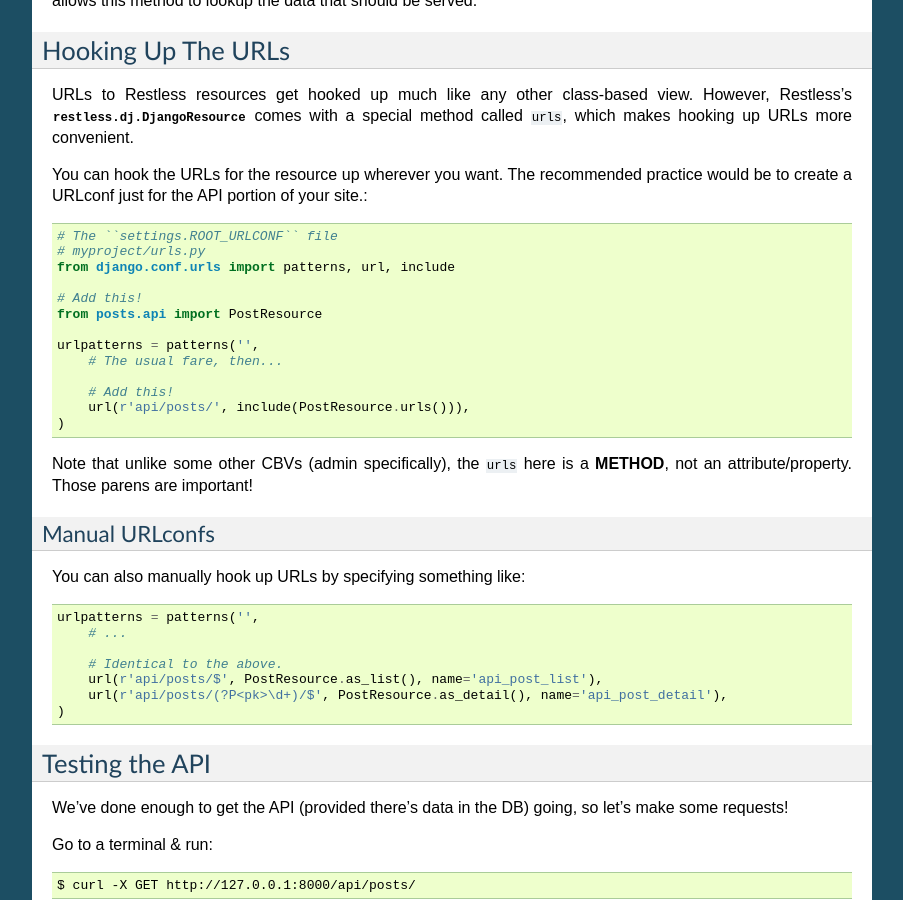
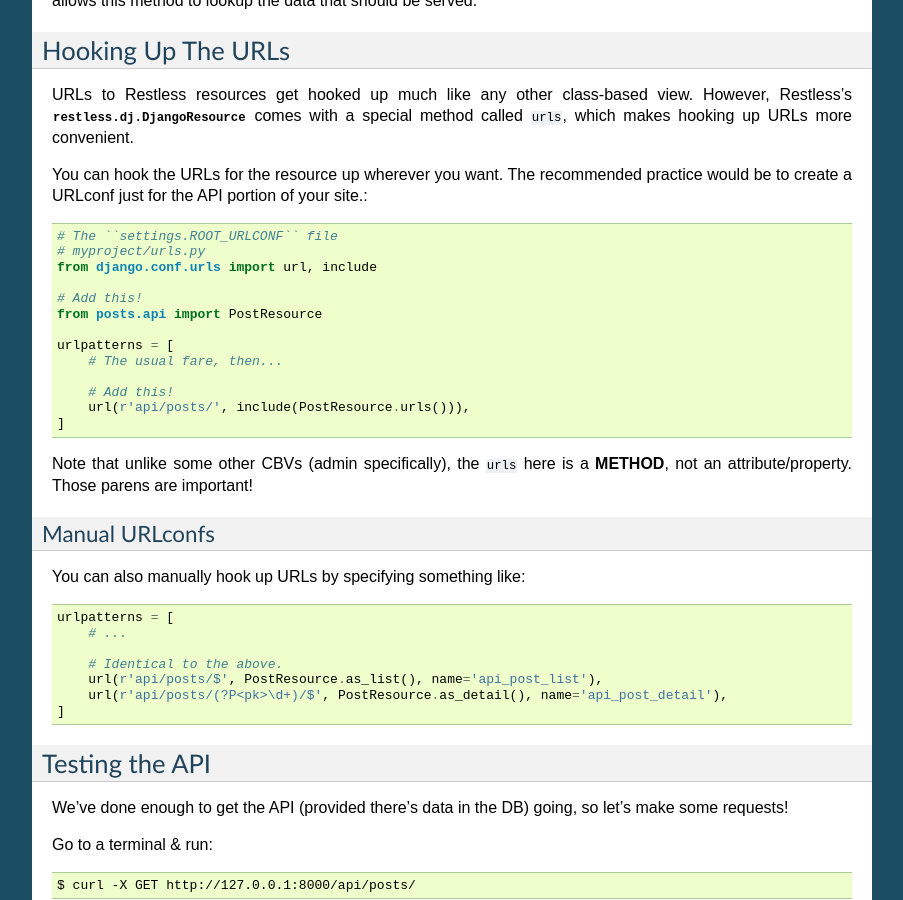
Before and after one commit to toastdriven/restless, a Sphinx documentation site: the page built from docs/tutorial.rst, in a window 1280 px wide and 900 px high, scrolled down 3512 px. Shown: the whole window, without its empty margins (198-1101 px from the left). Built offline with Sphinx 7.4.7, drawn with Linux system fonts in a browser that asks for light colours.

Commit message:
Removed all references to django.conf.urls.patterns

```diff
--- a/README.rst
+++ b/README.rst
@@ -130,15 +130,15 @@ Hooking it up:
 .. code:: python
 
     # api/urls.py
-    from django.conf.urls.default import url, patterns, include
+    from django.conf.urls.default import url, include
 
     from posts.api import PostResource
 
-    urlpatterns = patterns('',
+    urlpatterns = [
         # The usual suspects, then...
 
         url(r'^api/posts/', include(PostResource.urls())),
-    )
+    ]
 
 
 Licence
--- a/docs/extending.rst
+++ b/docs/extending.rst
@@ -92,7 +92,7 @@ Finally, it's just a matter of hooking up the URLs as well. You can do this
 manually or (once again) by extending a built-in method.::
 
     # Add the correct import here.
-    from django.conf.urls import patterns, url
+    from django.conf.urls import url
 
     from restless.dj import DjangoResource
     from restless.resources import skip_prepare
@@ -128,9 +128,9 @@ manually or (once again) by extending a built-in method.::
         @classmethod
         def urls(cls, name_prefix=None):
             urlpatterns = super(PostResource, cls).urls(name_prefix=name_prefix)
-            return urlpatterns + patterns('',
+            return urlpatterns + [
                 url(r'^schema/$', cls.as_view('schema'), name=cls.build_url_name('schema', name_prefix)),
-            )
+            ]
 
 .. note::
 
--- a/docs/tutorial.rst
+++ b/docs/tutorial.rst
@@ -252,17 +252,17 @@ practice would be to create a URLconf just for the API portion of your site.::
 
     # The ``settings.ROOT_URLCONF`` file
     # myproject/urls.py
-    from django.conf.urls import patterns, url, include
+    from django.conf.urls import url, include
 
     # Add this!
     from posts.api import PostResource
 
-    urlpatterns = patterns('',
+    urlpatterns = [
         # The usual fare, then...
 
         # Add this!
         url(r'api/posts/', include(PostResource.urls())),
-    )
+    ]
 
 Note that unlike some other CBVs (admin specifically), the ``urls`` here is a
 **METHOD**, not an attribute/property. Those parens are important!
@@ -272,13 +272,13 @@ Manual URLconfs
 
 You can also manually hook up URLs by specifying something like::
 
-    urlpatterns = patterns('',
+    urlpatterns = [
         # ...
 
         # Identical to the above.
         url(r'api/posts/$', PostResource.as_list(), name='api_post_list'),
         url(r'api/posts/(?P<pk>\d+)/$', PostResource.as_detail(), name='api_post_detail'),
-    )
+    ]
 
 
 Testing the API
```
Also changed, not shown: 2 other files.
